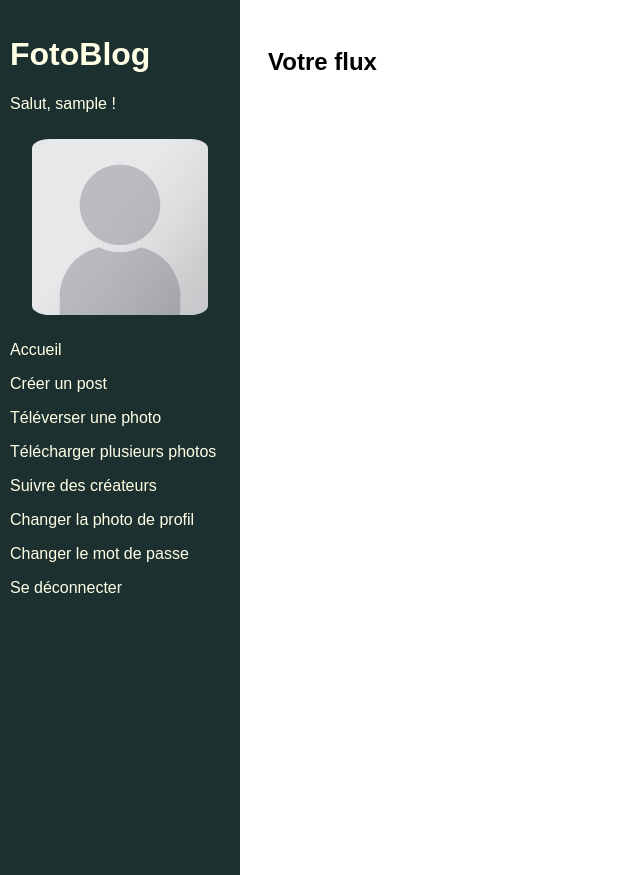
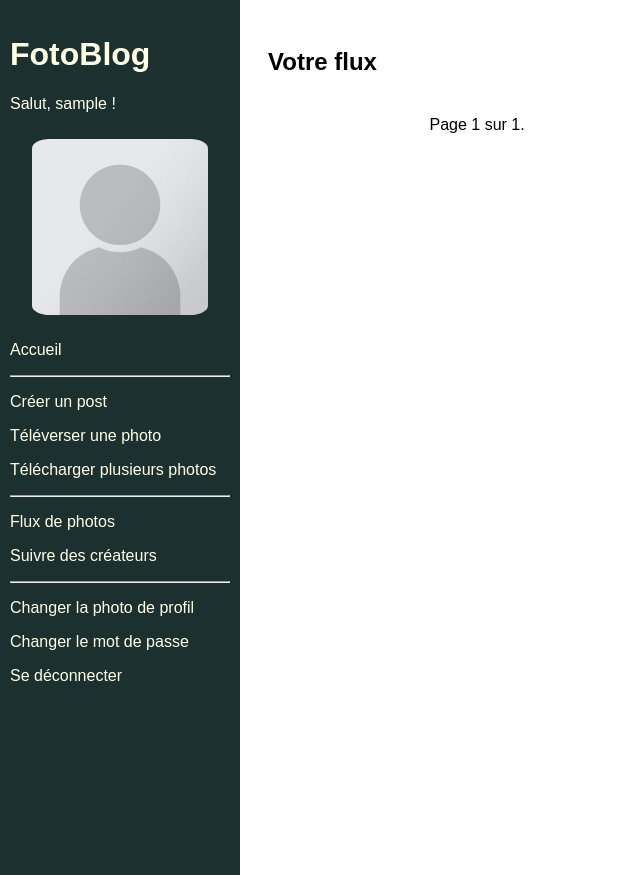
Before and after one commit to Moana689/fotoblog, a Django app: page /home/ in a window 1280 px wide. Shown: the whole page, without its empty margins (0-640 px from the left). Run offline with Django 4.2, Linux system fonts and the light colour scheme; the visitor is signed in with stand-in values (Sample User, id 1); data comes from the database, SQL or seed files in the repository; data that the repository does not hold is empty.

Commit message:
feat(view): add blogs and photos feed feat(view): add photos only feed feat(view): add pagination on feeds

```diff
--- a/blog/templates/blog/home.html
+++ b/blog/templates/blog/home.html
@@ -3,24 +3,14 @@
 {% block content %}
     <h2>Votre flux</h2>
     <div class="grid-container">
-        {% for instance in blogs_and_photos %}
+        {% for instance in page_obj %}
             {% if instance|model_type == 'Blog' %}
-                <div class="post">
-                    <a href="{% url 'view_blog' instance.id %}">
-                        <h4>Billet : {{ instance.title }}</h4>
-                        <img src="{{ instance.photo.image.url }}">
-                        <p><strong>Écrit par : {{instance.contributors.all|join:", "}}</strong></p>
-                        <p>{{ instance.date_created }}</p>
-                    </a>
-                </div>
+                {% include 'blog/partials/blog_snippet.html' with blog=instance %}
             {% elif instance|model_type == 'Photo' %}
-                <div class="post">
-                    <img src="{{ instance.image.url }}">
-                    <p>{{ instance.caption }}</p>
-                    <p><strong>Prise par {{ instance.uploader }}</strong></p>
-                    <p>{{ instance.date_ccreated }}</p>
-                </div>
+                {% include 'blog/partials/photo_snippet.html' with photo=instance %}
             {% endif %}
         {% endfor %}
+
+        {% include 'blog/partials/pagination.html' %}
     </div>
 {% endblock content %}
--- /dev/null
+++ b/blog/templates/blog/partials/pagination.html
@@ -0,0 +1,15 @@
+{% load blog_extras %}
+    <span>
+        {% if page_obj.has_previous %}
+            <a href="?page=1"><< première</a>
+            <a href="?page={{ page_obj.previous_page_number }}">précédente</a>
+        {% endif %}
+
+        <span>
+            Page {{ page_obj.number }} sur {{ page_obj.paginator.num_pages }}.
+        </span>
+        {% if page_obj.has_next %}
+            <a href="?page={{ page_obj.next_page_number }}">suivante</a>
+            <a href="?page={{ page_obj.paginator.num_pages }}">dernière >></a>
+        {% endif %}
+    </span>
--- a/blog/views.py
+++ b/blog/views.py
@@ -1,10 +1,9 @@
-from itertools import chain
-
 from django.contrib.auth.decorators import login_required, permission_required
+from django.core.paginator import Paginator
 from django.db.models import Q
 from django.forms import formset_factory
 from django.shortcuts import render, redirect, get_object_or_404
-
+from itertools import chain
 
 from . import forms, models
 
@@ -22,9 +21,12 @@ def home(request):
         reverse=True
     )
 
-    context = {
-        'blogs_and_photos': blogs_and_photos,
-    }
+    paginator = Paginator(blogs_and_photos, 6)
+
+    page = request.GET.get('page')
+    page_obj = paginator.get_page(page)
+    context = {'page_obj': page_obj}
+
     return render(request, 'blog/home.html', context=context)
 
 
@@ -142,7 +144,11 @@ def follow_users(request):
 def photo_feed(request):
     photos = models.Photo.objects.filter(
         uploader__in=request.user.follows.all()).order_by('-date_created')
-    context = {
-        'photos': photos,
-    }
+
+    paginator = Paginator(photos, 6)
+
+    page = request.GET.get('page')
+    page_obj = paginator.get_page(page)
+    context = {'page_obj': page_obj}
+
     return render(request, 'blog/photo_feed.html', context=context)
--- a/fotoblog/urls.py
+++ b/fotoblog/urls.py
@@ -43,12 +43,14 @@ urlpatterns = [
     path('profile-photo/upload/', authentication.views.upload_profile_photo, name='upload_profile_photo'),
 
     path('home/', blog.views.home, name='home'),
+    path('photo-feed/', blog.views.photo_feed, name='photo_feed'),
+    path('photo/upload', blog.views.photo_upload, name='photo_upload'),
     path('blog/create', blog.views.blog_and_photo_upload, name='blog_create'),
     path('blog/<int:blog_id>', blog.views.view_blog, name='view_blog'),
     path('blog/edit/<int:blog_id>', blog.views.edit_blog, name='edit_blog'),
-    path('photo/upload', blog.views.photo_upload, name='photo_upload'),
     path('photo/upload-multiple/', blog.views.create_multiple_photos, name='create_multiple_photos'),
-    path('follow-users/', blog.views.follow_users, name='follow_users')
+    path('follow-users/', blog.views.follow_users, name='follow_users'),
+
 ]
 
 # TODO: Trouver une méthode d'upload d'image plus propre pour de la prod
--- a/templates/base.html
+++ b/templates/base.html
@@ -15,7 +15,9 @@
             {% else %}
                 <img class="avatar" src="{% static 'images/default_profile.png' %}">
             {% endif %}
+
             <p><a href="{% url 'home' %}">Accueil</a></p>
+            <hr>
             {% if perms.blog.add_blog %}
                 <p><a href="{% url 'blog_create' %}">Créer un post</a></p>
             {% endif %}
@@ -23,7 +25,10 @@
                 <p><a href="{% url 'photo_upload' %}">Téléverser une photo</a></p>
                 <p><a href="{% url 'create_multiple_photos' %}">Télécharger plusieurs photos</a></p>
             {% endif %}
+            <hr>
+            <p><a href="{% url 'photo_feed' %}">Flux de photos</a></p>
             <p><a href="{% url 'follow_users' %}">Suivre des créateurs</a></p>
+            <hr>
             <p><a href="{% url 'upload_profile_photo' %}">Changer la photo de profil</a></p>
             <p><a href="{% url 'password_change' %}">Changer le mot de passe</a></p>
             <p><a href="{% url 'logout' %}">Se déconnecter</a></p>
```
Also changed, not shown: blog/templates/blog/partials/blog_snippet.html (added, +9 -0 lines), blog/templates/blog/partials/photo_snippet.html (added, +7 -0 lines), blog/templates/blog/photo_feed.html (added, +11 -0 lines), blog/templatetags/blog_extras.py (+30 -1 lines).
